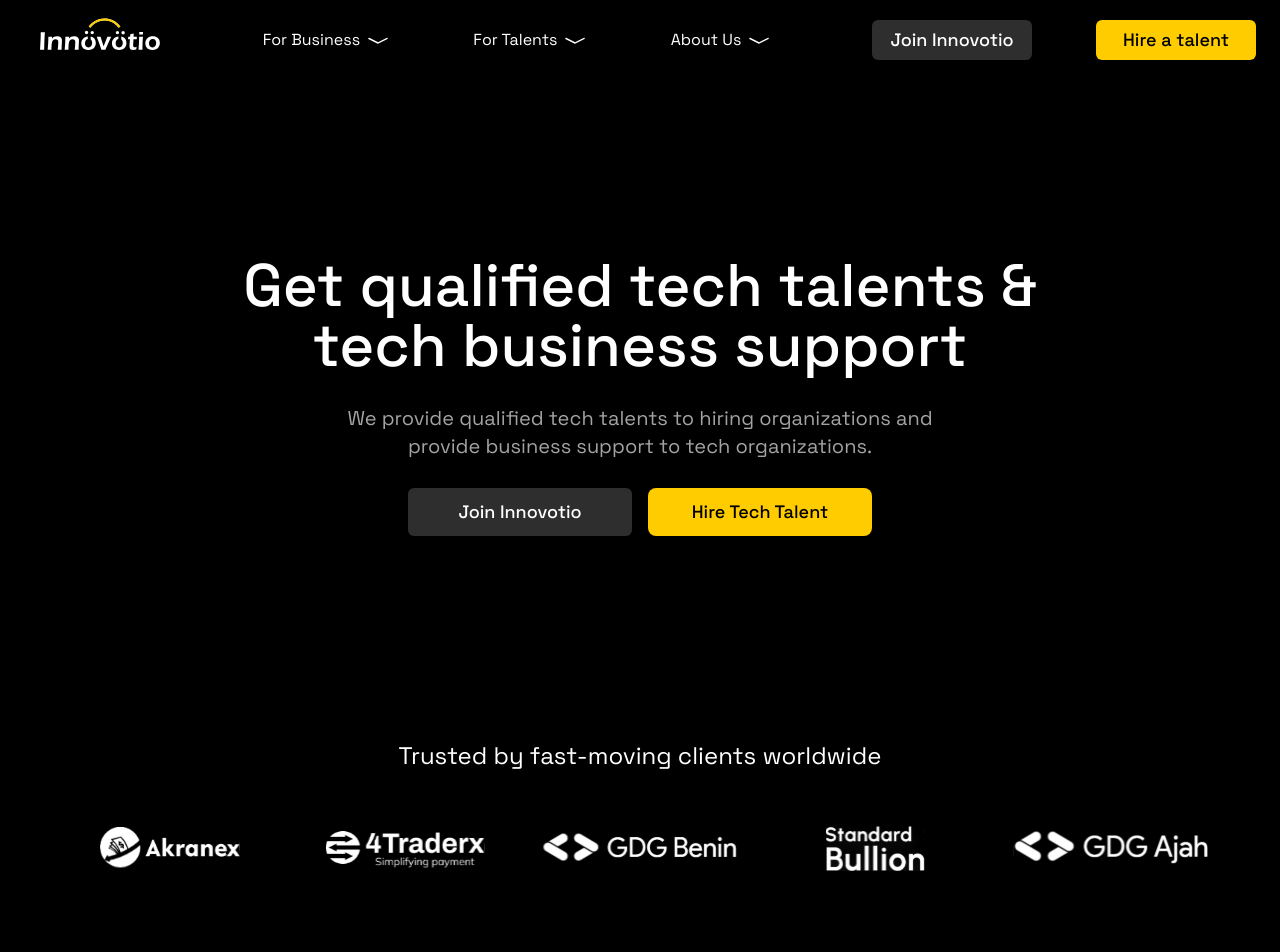
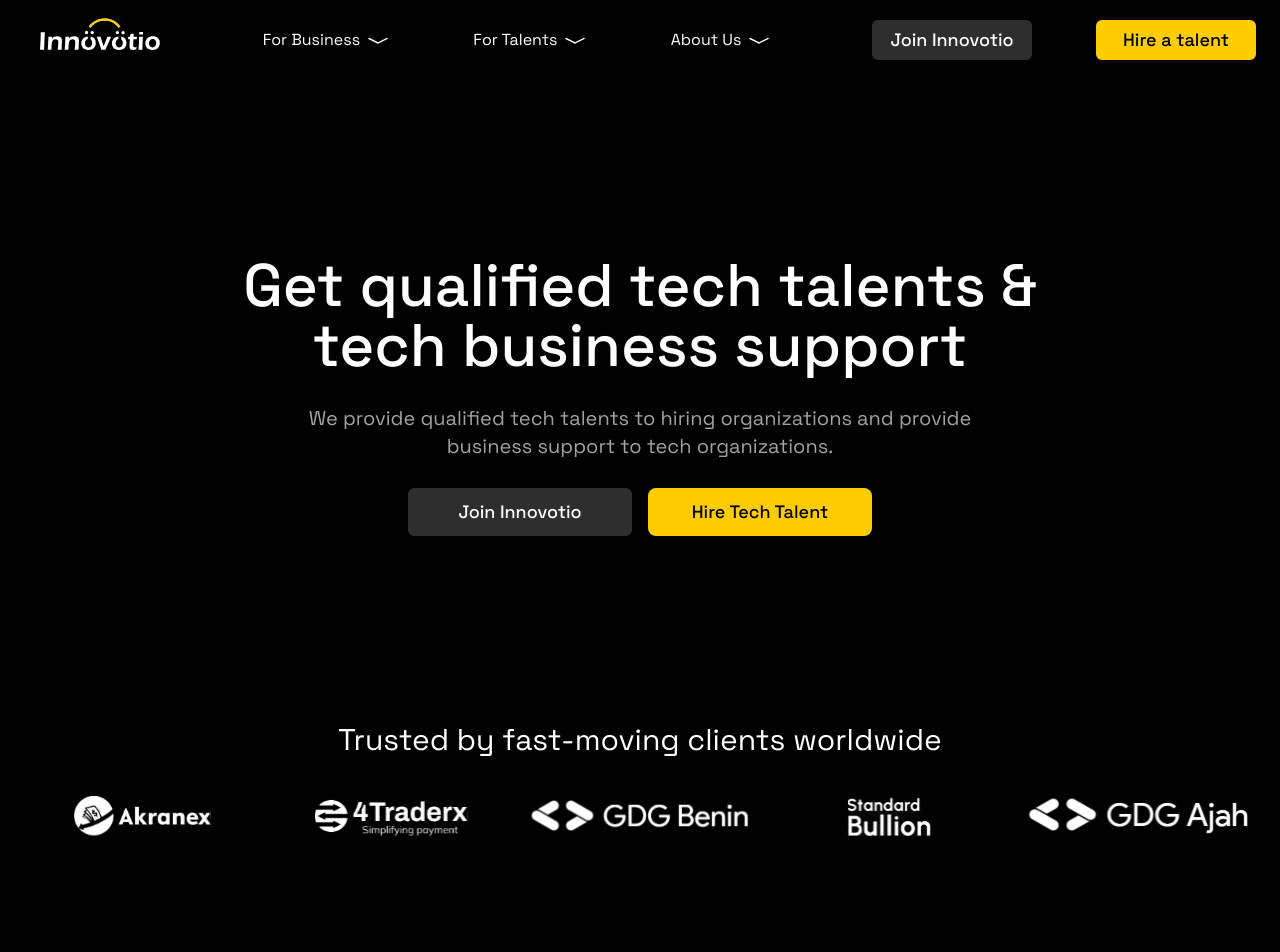
Before and after one commit to Innovotio/Innovotio-Website, a Next.js app: page / in a window 1280 px wide. Shown: the top 952 px of the page. Built offline with nearby package versions, Linux system fonts and the light colour scheme.

Commit message:
fix:innovotio about page

```diff
--- a/src/components/AboutHero.js
+++ b/src/components/AboutHero.js
@@ -2,9 +2,9 @@ import React from "react";
 
 const AboutHero = () => {
   return (
-    <section className="text-white px-8 font-medium xl:pt-64 lg:pt-40 pt-16  mx-auto container">
-      <h1 className="lg:text-5xl text-4xl mb-7">Who We Are</h1>
-      <p className="lg:text-lg md:text-base text-base leading-8 lg:leading-9 text-headerGrey lg:w-7/12 w-full font-light">
+    <section className="text-white px-8 xl:pt-64 lg:pt-40 pt-16  mx-auto container">
+      <h1 className="md:text-5xl text-4xl font-medium mb-7">Who We Are</h1>
+      <p className="md:text-xl text-base text-headerGrey max-w-xl md:max-w-3xl font-light">
         Innovotio is a tech business support organization that specializes in
         connecting tech talent across all levels of experience to organizations
         of all sizes to achieve their business goals.
--- /dev/null
+++ b/src/components/Custom/Client.js
@@ -0,0 +1,30 @@
+import Image from "next/image";
+import akraneex from "../../assets/header/akaneex.svg";
+import traderx from "../../assets/header/task.svg";
+import gdg1 from "../../assets/header/GDG.svg";
+import gdgajah2 from "../../assets/header/gdgajah.svg";
+import bullion2 from "../../assets/header/bullion.svg";
+
+const Client = () => {
+  return (
+    <div className="grid md:grid-cols-5 gap-7 grid-cols-3 place-items-center items-center max-w-7xl pt-3">
+      <div>
+        <Image alt="akaneex" src={akraneex} width={137} height={40} />
+      </div>
+      <div>
+        <Image alt="task" src={traderx} width={154} height={40} />
+      </div>
+      <div>
+        <Image alt="GDG" src={gdg1} width={276} height={400} />
+      </div>
+      <div>
+        <Image alt="bullion" src={bullion2} width={84} height={40} />
+      </div>
+      <div>
+        <Image alt="gdgajah" src={gdgajah2} width={242} height={40} />
+      </div>
+    </div>
+  );
+};
+
+export default Client;
--- a/src/components/Custom/Talent.js
+++ b/src/components/Custom/Talent.js
@@ -1,7 +1,7 @@
 import Image from "next/image";
 const Talent = ({image, text}) => {
   return (
-    <div className=" text-headerGrey lg:mb-7 mb-5 lg:flex flex flex-row lg:flex-row lg:space-x-4">
+    <div className=" text-headerGrey lg:mb-7 max-w-xs mb-5 lg:flex flex flex-row lg:flex-row">
       <Image src={image} alt="resume" className="lg:w-8 lg:h-8 w-8 h-8" />
       <p className=" flex items-start justify-start text-start md:text-lg text-base lg:text-base pl-6">{text}</p>
     </div>
--- a/src/components/Description.js
+++ b/src/components/Description.js
@@ -12,7 +12,7 @@ const Description = () => {
   return (
     <>
       <div>
-        <div className="mx-auto container lg:pt-40 md:pt-32 pt-14 flex px-8 xl:flex-row xl:justify-center xl:items-center flex-col">
+        <div className="mx-auto container lg:pt-40 md:pt-32 pt-20 flex px-8 xl:flex-row xl:justify-center xl:items-center flex-col">
           <div className="flex flex-col xl:w-5/12 lg:w-5/12">
             <p className="font-medium lg:text-5xl text-3xl lg:w-full  text-white">
               Why Choose Innovotio?
--- a/src/components/Footer.js
+++ b/src/components/Footer.js
@@ -9,7 +9,7 @@ import Copyright from "./Copyright";
 
 function Footer() {
   return (
-    <footer className=" mx-auto container font-font text-white px-8  lg:pt-40 md:pt-32 pt-14 cursor-pointer">
+    <footer className=" mx-auto container font-font text-white px-8  lg:pt-40 md:pt-28 pt-20 cursor-pointer">
       <h1 className="lg:max-w-3xl md:max-w-xl max-w-md lg:text-5xl text-3xl tracking-wide font-medium pb-0 lg:pb-10">
         We built the complete <span className="text-yellow">talent</span> stack,
         so <span className="text-yellow">you</span> don‘t have to
--- a/src/components/Header.js
+++ b/src/components/Header.js
@@ -1,20 +1,15 @@
-import Image from "next/image";
-import akraneex from "./../assets/header/akaneex.svg";
-import traderx from "./../assets/header/task.svg";
-import gdg1 from "./../assets/header/GDG.svg";
-import gdgajah2 from "./../assets/header/gdgajah.svg";
-import bullion2 from "./../assets/header/bullion.svg";
 import Link from "next/link";
+import Client from "./Custom/Client";
 const Header = () => {
   return (
     <>
       <div className="cursor-pointer">
-        <div className=" xl:pt-64 lg:pt-40 md:pt-32 pt-14 px-8">
+        <div className=" xl:pt-64 lg:pt-40 md:pt-32 pt-20 px-8">
           <div className="flex justify-center items-center px-4 flex-col text-center w-full">
             <h1 className="md:text-6xl text-4xl lg:max-w-4xl max-w-2xl leading-10 font-medium text-white">
               Get qualified tech talents & tech business support
             </h1>
-            <p className=" md:text-xl max-w-md md:max-w-2xl leading-7 text-sm px-4 lg:font-normal py-7 text-headerGrey">
+            <p className=" md:text-xl max-w-md md:max-w-3xl leading-7 text-sm px-4 lg:font-normal py-7 text-headerGrey">
               We provide qualified tech talents to hiring organizations and
               provide business support to tech organizations.
             </p>
@@ -36,43 +31,12 @@ const Header = () => {
             </div>
           </div>
 
-          <div className="lg:pt-44 pt-16 flex flex-col justify-center items-center">
+          <div className="lg:pt-40 md:pt-20 pt-10 flex flex-col justify-center items-center">
             <div className="flex justify-center text-center items-center flex-col ">
-              <p className="lg:font-normal md:block hidden lg:text-2xl text-2xl lg:leading-10 py-6 text-white ">
+              <p className="lg:font-normal font-light lg:text-3xl text-xl lg:leading-10 py-6 text-white ">
                 Trusted by fast-moving clients worldwide
               </p>
-              <div className="md:grid hidden md:grid-cols-5 gap-10 grid-cols-3 px-10 place-items-center items-center pt-6">
-                <div>
-                  <Image
-                    alt="akaneex"
-                    src={akraneex}
-                    width={140}
-                    height={140}
-                  />
-                </div>
-                <div>
-                  <Image alt="task" src={traderx} width={160} height={160} />
-                </div>
-                <div>
-                  <Image alt="GDG" src={gdg1} width={220} height={220} />
-                </div>
-                <div>
-                  <Image
-                    alt="bullion"
-                    src={bullion2}
-                    width={100}
-                    height={100}
-                  />
-                </div>
-                <div>
-                  <Image
-                    alt="gdgajah"
-                    src={gdgajah2}
-                    width={220}
-                    height={220}
-                  />
-                </div>
-              </div>
+              <Client/>
             </div>
           </div>
         </div>
--- a/src/components/Operations.js
+++ b/src/components/Operations.js
@@ -3,7 +3,7 @@ import YellowBtn from "./Custom/YellowBtn";
 
 function Operations() {
   return (
-    <section className="flex-col lg:flex-row lg:items-center lg:justify-evenly border-t border-b mx-auto container text-white lg:mt-40 py-14 border-btnDefaultBlack leading-tight px-8 flex ">
+    <section className="flex-col lg:flex-row lg:items-center lg:justify-evenly border-t border-b mx-auto container text-white lg:mt-40 md:mt-24 mt-14 py-14 border-btnDefaultBlack leading-tight px-8 flex ">
       <div>
       <h1 className=" text-3xl font-medium max-w-lg lg:max-w-xl lg:text-5xl tracking-wide">
       Get swift and efficient career and business support      </h1>
--- a/src/components/Services.js
+++ b/src/components/Services.js
@@ -8,7 +8,7 @@ import vector7 from "../assets/services/Vector (7).svg";
 
 function Services() {
   return (
-    <section className=" mx-auto container lg:pt-40 md:pt-32 pt-14 lg:px-0 px-8 font-font">
+    <section className=" mx-auto container lg:pt-40 md:pt-32 pt-20 lg:px-0 px-8 font-font">
       <div className="">
         <h1 className="lg:text-5xl text-center text-3xl font-medium">Our Services</h1>
         <div className=" flex justify-center">
--- a/src/components/Testimonial.js
+++ b/src/components/Testimonial.js
@@ -7,7 +7,7 @@ import Carbon from "./../assets/description/Carbon.png";
 
 const Testimonial = () => {
   return (
-    <div className=" mx-auto container lg:pt-40 md:pt-32 pt-14 flex text-center lg:px-0 px-8 justify-center items-center flex-col">
+    <div className=" mx-auto container lg:pt-40 md:pt-32 pt-20 flex text-center lg:px-0 px-8 justify-center items-center flex-col">
       <div className="lg:flex pb-8 ">
         <Image alt="quotation mark" src={Quotation} width={60} />
       </div>
@@ -33,7 +33,7 @@ const Testimonial = () => {
           </div>
         </div>
       </div>
-      <div className="lg:flex lg:flex-row gap-10 lg:justify-center lg:pt-20 pt-12 flex justify-between">
+      <div className="lg:flex md:flex-row flex-col  gap-10 lg:justify-center lg:pt-20 pt-12 flex justify-between">
         <Image src={Adiva} alt="adiva" width={106} height={62} />
         <Image src={Afit} alt="afit" width={119} height={24} />
         <Image src={Carbon} alt="carbon" width={100} height={25} />
```
Also changed, not shown: src/components/AboutHeader.js (+10 -28 lines), src/components/Community.js (+8 -8 lines).
